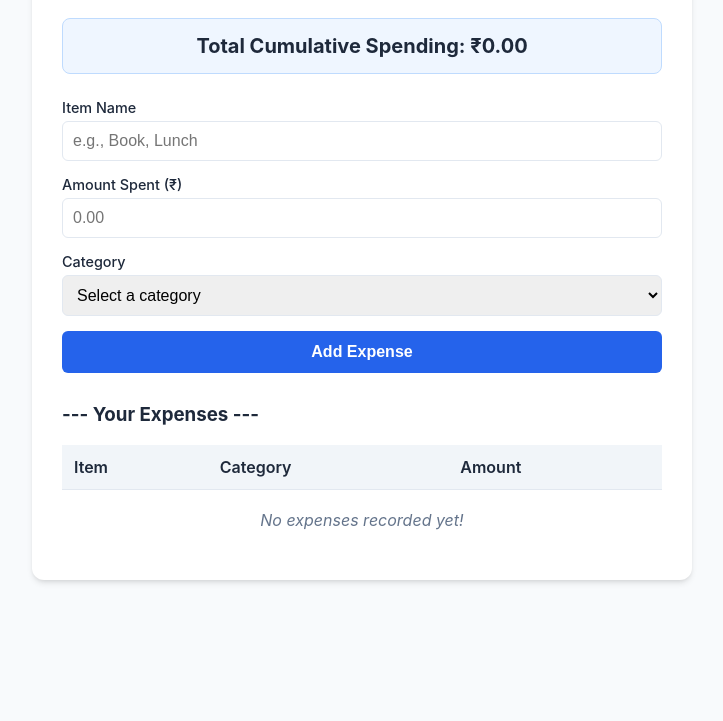
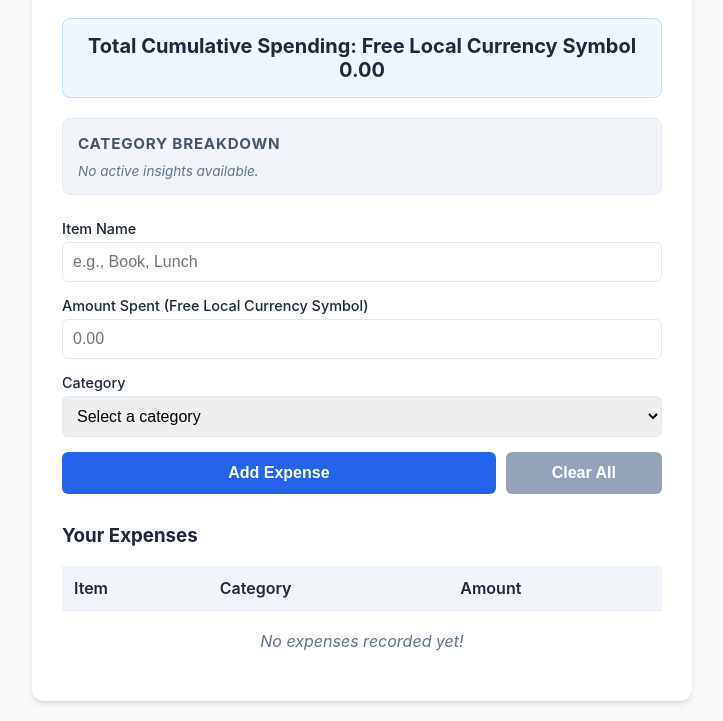
Before and after one commit to mansisanwal07-droid/spendwise, a plain HTML site: page index.html in a window 1280 px wide. Shown: the part 92-813 px from the top of the page, without its empty margins (278-1001 px from the left). Drawn offline with Linux system fonts and the light colour scheme.

Commit message:
Update index.html

```diff
--- a/index.html
+++ b/index.html
@@ -13,6 +13,8 @@
             --text: #1e293b;
             --border: #e2e8f0;
             --success: #10b981;
+            --danger: #ef4444;
+            --danger-hover: #dc2626;
         }
 
         body {
@@ -48,7 +50,39 @@
             text-align: center;
             font-size: 1.25rem;
             font-weight: bold;
+            margin-bottom: 20px;
+        }
+
+        .analytics-box {
+            background: #f1f5f9;
+            border: 1px solid var(--border);
+            padding: 15px;
+            border-radius: 8px;
             margin-bottom: 25px;
+        }
+
+        .analytics-title {
+            font-size: 0.95rem;
+            font-weight: bold;
+            margin: 0 0 10px 0;
+            color: #475569;
+            text-transform: uppercase;
+            letter-spacing: 0.05em;
+        }
+
+        .analytics-grid {
+            display: grid;
+            grid-template-columns: repeat(auto-fit, minmax(100px, 1fr));
+            gap: 10px;
+            font-size: 0.85rem;
+        }
+
+        .analytics-chip {
+            background: var(--surface);
+            padding: 8px;
+            border-radius: 6px;
+            border: 1px solid var(--border);
+            text-align: center;
         }
 
         .form-group {
@@ -75,6 +109,12 @@
             outline: 2px solid var(--primary);
         }
 
+        .btn-container {
+            display: flex;
+            gap: 10px;
+            margin-top: 5px;
+        }
+
         button {
             width: 100%;
             background-color: var(--primary);
@@ -90,6 +130,15 @@
 
         button:hover {
             background-color: var(--primary-hover);
+        }
+
+        button.btn-clear {
+            background-color: #94a3b8;
+            width: 35%;
+        }
+
+        button.btn-clear:hover {
+            background-color: #64748b;
         }
 
         .history-section {
@@ -124,10 +173,16 @@
 <body>
 
 <div class="container">
-    <h1> SpendWise</h1>
+    <h1>SpendWise</h1>
 
     <div class="total-box">
-         Total Cumulative Spending: ₹<span id="totalSpending">0.00</span>
+         Total Cumulative Spending: Free Local Currency Symbol <span id="totalSpending">0.00</span>
+    </div>
+
+    <div class="analytics-box">
+        <p class="analytics-title">Category Breakdown</p>
+        <div id="analyticsGrid" class="analytics-grid">
+        </div>
     </div>
 
     <form id="expenseForm">
@@ -137,7 +192,7 @@
         </div>
 
         <div class="form-group">
-            <label for="amount">Amount Spent (₹)</label>
+            <label for="amount">Amount Spent (Free Local Currency Symbol)</label>
             <input type="number" id="amount" step="0.01" min="0.01" placeholder="0.00" required>
         </div>
 
@@ -153,11 +208,14 @@
             </select>
         </div>
 
-        <button type="submit"> Add Expense</button>
+        <div class="btn-container">
+            <button type="submit">Add Expense</button>
+            <button type="button" class="btn-clear" id="clearBtn">Clear All</button>
+        </div>
     </form>
 
     <div class="history-section">
-        <h3>--- Your Expenses ---</h3>
+        <h3>Your Expenses</h3>
         <table>
             <thead>
                 <tr>
@@ -166,26 +224,27 @@
                     <th>Amount</th>
                 </tr>
             </thead>
-            <tbody id="expenseTableBody">
-                </tbody>
+            <tbody id="expenseTableBody"></tbody>
         </table>
-        <div id="noDataMessage" class="no-data"> No expenses recorded yet!</div>
+        <div id="noDataMessage" class="no-data">No expenses recorded yet!</div>
     </div>
 </div>
 
 <script>
-    // Load existing items from localStorage browser database or default to empty array
     let expenses = JSON.parse(localStorage.getItem('spendwise_expenses')) || [];
 
     const expenseForm = document.getElementById('expenseForm');
     const expenseTableBody = document.getElementById('expenseTableBody');
     const noDataMessage = document.getElementById('noDataMessage');
     const totalSpendingEl = document.getElementById('totalSpending');
+    const analyticsGrid = document.getElementById('analyticsGrid');
+    const clearBtn = document.getElementById('clearBtn');
 
-    // Refreshes the display and recalculates statistics
     function updateUI() {
         expenseTableBody.innerHTML = '';
         let total = 0;
+
+        const categoryTotals = { Food: 0, Education: 0, Travel: 0, Entertainment: 0, Other: 0 };
 
         if (expenses.length === 0) {
             noDataMessage.style.display = 'block';
@@ -195,20 +254,40 @@
             expenses.forEach(exp => {
                 total += exp.amount;
 
+                if (categoryTotals[exp.category] !== undefined) {
+                    categoryTotals[exp.category] += exp.amount;
+                }
+
                 const row = document.createElement('tr');
                 row.innerHTML = `
                     <td>${escapeHtml(exp.item)}</td>
                     <td>${escapeHtml(exp.category)}</td>
-                    <td>₹${exp.amount.toFixed(2)}</td>
+                    <td>Free Local Currency Symbol${exp.amount.toFixed(2)}</td>
                 `;
                 expenseTableBody.appendChild(row);
             });
         }
 
         totalSpendingEl.textContent = total.toFixed(2);
+        renderAnalytics(categoryTotals);
     }
 
-    // Handles capture events when clicking "Add Expense"
+    function renderAnalytics(categoryTotals) {
+        analyticsGrid.innerHTML = '';
+        for (const [category, amount] of Object.entries(categoryTotals)) {
+            if (amount > 0) {
+                const chip = document.createElement('div');
+                chip.className = 'analytics-chip';
+                chip.innerHTML = `<strong>${category}</strong><br>Free Local Currency Symbol${amount.toFixed(2)}`;
+                analyticsGrid.appendChild(chip);
+            }
+        }
+
+        if (analyticsGrid.innerHTML === '') {
+            analyticsGrid.innerHTML = `<p style="margin:0; color:#64748b; font-style:italic;">No active insights available.</p>`;
+        }
+    }
+
     expenseForm.addEventListener('submit', function(e) {
         e.preventDefault();
 
@@ -219,20 +298,24 @@
         const newExpense = { item, amount, category };
         expenses.push(newExpense);
 
-        // Commit modifications to persistent LocalStorage browser state
         localStorage.setItem('spendwise_expenses', JSON.stringify(expenses));
 
-        // Clean user interface inputs and sync interface states
         expenseForm.reset();
         updateUI();
     });
 
-    // Sanitizes strings against scripting/tag injection vulnerabilities
+    clearBtn.addEventListener('click', function() {
+        if (confirm("Are you sure you want to delete all recorded expenses?")) {
+            expenses = [];
+            localStorage.removeItem('spendwise_expenses');
+            updateUI();
+        }
+    });
+
     function escapeHtml(str) {
         return str.replace(/&/g, "&amp;").replace(/</g, "&lt;").replace(/>/g, "&gt;");
     }
 
-    // Initialize application layout state
     updateUI();
 </script>
 
```
